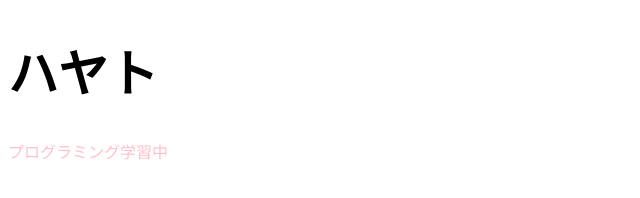
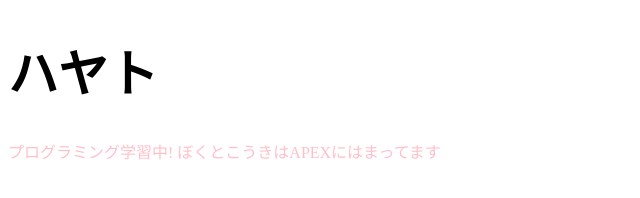
Before and after one commit to Hayato1515/Hayato1515.github.io, a plain HTML site: page index.html in a window 1280 px wide. Shown: the whole page, without its empty margins (0-640 px from the left). Drawn offline with Linux system fonts and the light colour scheme.

Commit message:
Add files via upload

```diff
--- a/index.html
+++ b/index.html
@@ -9,6 +9,6 @@
 </head>
 <body>
   <h1>ハヤト</h1>
-  <p>プログラミング学習中</p>
+  <p>プログラミング学習中! ぼくとこうきはAPEXにはまってます</p>
 </body>
 </html>
```
